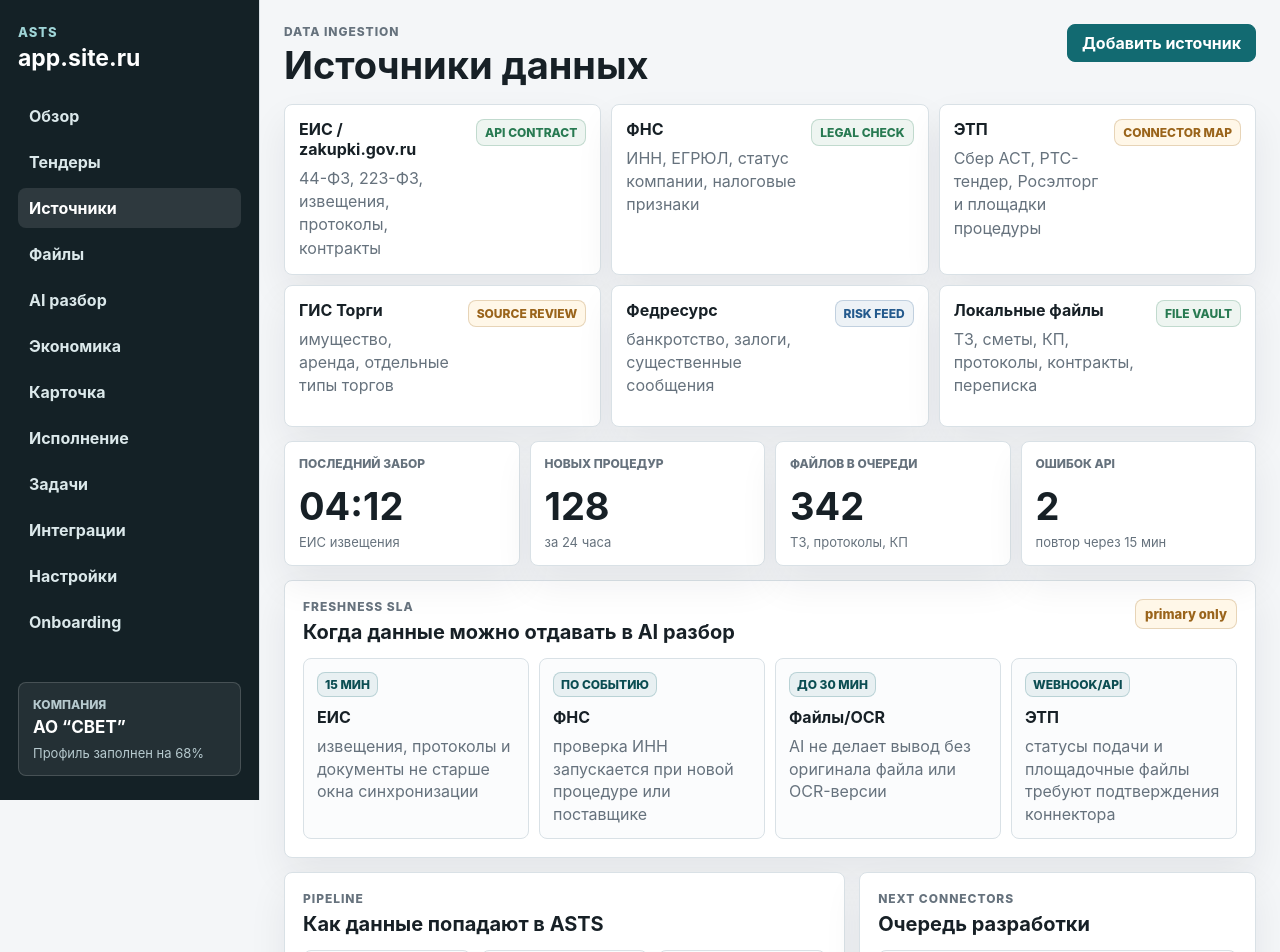
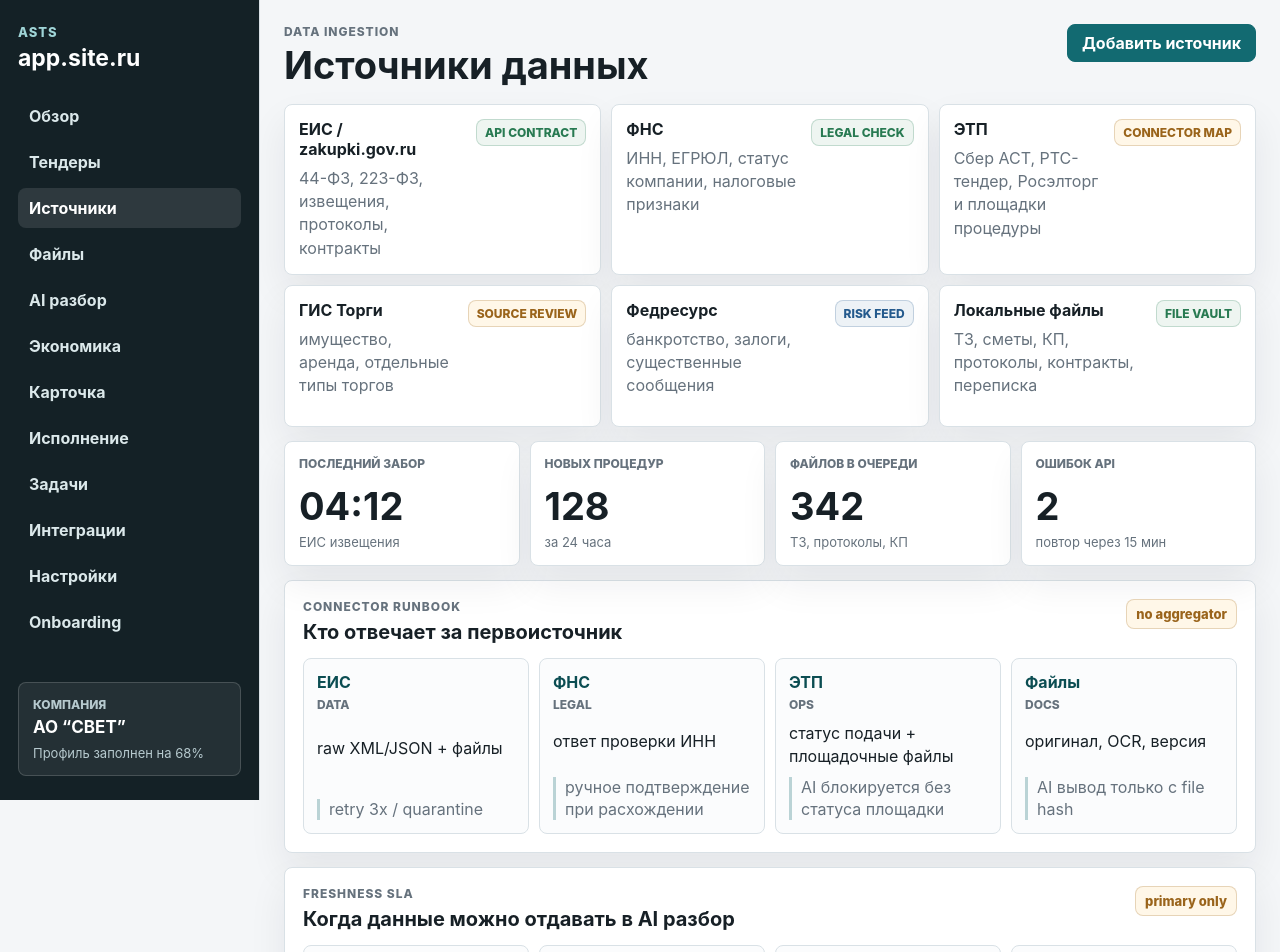
Before and after one commit to info14fourteen-creator/ASTS, a Next.js app in the folder apps/web/: page /sources in a window 1280 px wide. Shown: the top 952 px of the page. Built offline with nearby package versions, Linux system fonts and the light colour scheme.

Commit message:
Add source connector runbook

```diff
--- a/apps/web/app/globals.css
+++ b/apps/web/app/globals.css
@@ -1103,6 +1103,61 @@ dd {
   line-height: 1.35;
 }
 
+.connector-runbook-panel {
+  margin-top: 14px;
+}
+
+.connector-runbook-grid {
+  display: grid;
+  grid-template-columns: repeat(4, minmax(0, 1fr));
+  gap: 10px;
+}
+
+.connector-runbook-card {
+  display: grid;
+  gap: 10px;
+  min-height: 160px;
+  border: 1px solid var(--line);
+  border-radius: 8px;
+  padding: 13px;
+  background: #fbfcfd;
+}
+
+.connector-runbook-card strong,
+.connector-runbook-card span,
+.connector-runbook-card p,
+.connector-runbook-card em {
+  display: block;
+}
+
+.connector-runbook-card strong {
+  color: var(--accent-dark);
+  line-height: 1.25;
+}
+
+.connector-runbook-card span {
+  margin-top: 5px;
+  color: var(--muted);
+  font-size: 12px;
+  font-weight: 850;
+  text-transform: uppercase;
+}
+
+.connector-runbook-card p {
+  margin: 0;
+  color: var(--text);
+  line-height: 1.4;
+}
+
+.connector-runbook-card em {
+  align-self: end;
+  border-left: 3px solid rgba(18, 106, 113, 0.28);
+  padding-left: 9px;
+  color: var(--muted);
+  font-style: normal;
+  line-height: 1.35;
+}
+
 .freshness-panel {
   margin-top: 14px;
 }
@@ -2410,6 +2465,10 @@ dd {
     grid-template-columns: repeat(2, minmax(0, 1fr));
   }
 
+  .connector-runbook-grid {
+    grid-template-columns: repeat(2, minmax(0, 1fr));
+  }
+
   .freshness-grid {
     grid-template-columns: repeat(2, minmax(0, 1fr));
   }
@@ -2544,6 +2603,10 @@ dd {
     grid-template-columns: 1fr;
   }
 
+  .connector-runbook-grid {
+    grid-template-columns: 1fr;
+  }
+
   .freshness-grid {
     grid-template-columns: 1fr;
   }
--- a/apps/web/app/sources/page.tsx
+++ b/apps/web/app/sources/page.tsx
@@ -28,6 +28,13 @@ const runStats = [
   ["Новых процедур", "128", "за 24 часа"],
   ["Файлов в очереди", "342", "ТЗ, протоколы, КП"],
   ["Ошибок API", "2", "повтор через 15 мин"],
+];
+
+const connectorRunbook = [
+  ["ЕИС", "Data", "raw XML/JSON + файлы", "retry 3x / quarantine"],
+  ["ФНС", "Legal", "ответ проверки ИНН", "ручное подтверждение при расхождении"],
+  ["ЭТП", "Ops", "статус подачи + площадочные файлы", "AI блокируется без статуса площадки"],
+  ["Файлы", "Docs", "оригинал, OCR, версия", "AI вывод только с file hash"],
 ];
 
 const freshnessRules = [
@@ -86,6 +93,28 @@ export default function SourcesPage() {
               <small>{text}</small>
             </article>
           ))}
+        </section>
+
+        <section className="panel connector-runbook-panel">
+          <div className="panel-head compact">
+            <div>
+              <p className="eyebrow">Connector runbook</p>
+              <h2>Кто отвечает за первоисточник</h2>
+            </div>
+            <span className="status-pill green">no aggregator</span>
+          </div>
+          <div className="connector-runbook-grid">
+            {connectorRunbook.map(([source, owner, artifact, guard]) => (
+              <article className="connector-runbook-card" key={source}>
+                <div>
+                  <strong>{source}</strong>
+                  <span>{owner}</span>
+                </div>
+                <p>{artifact}</p>
+                <em>{guard}</em>
+              </article>
+            ))}
+          </div>
         </section>
 
         <section className="panel freshness-panel">
```
